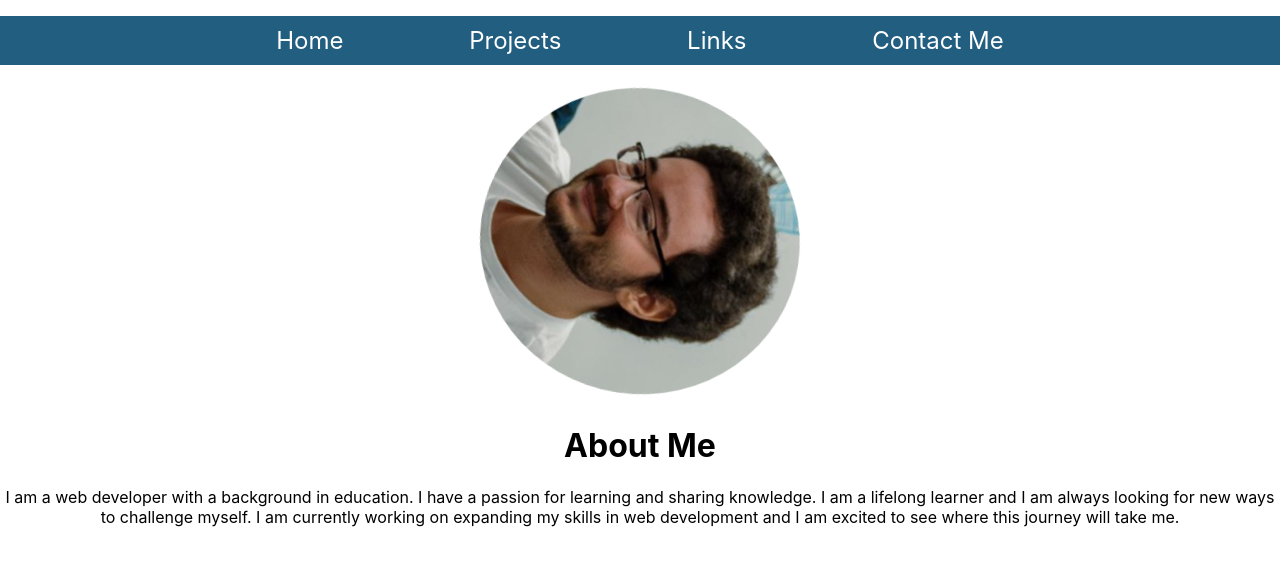
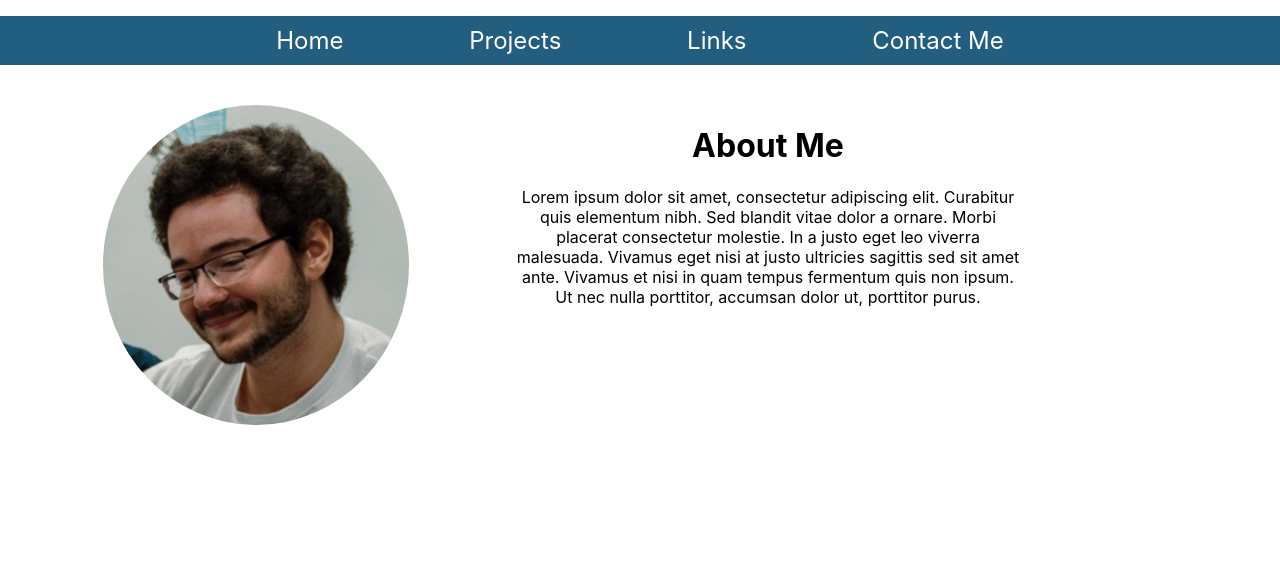
Before and after one commit to DavidJFig/DavidJFig.github.io, a React (Create React App) app in the folder portfolio/: page / in a window 1280 px wide. Shown: the top 566 px of the page. Built offline with nearby package versions, Linux system fonts and the light colour scheme.

Commit message:
2 columns

```diff
--- a/portfolio/src/App.css
+++ b/portfolio/src/App.css
@@ -1,39 +1,4 @@
-.App {
+.main-container {
   text-align: center;
+  align-content: center;
 }
-
-.App-logo {
-  height: 40vmin;
-  pointer-events: none;
-  border-radius: 50%;
-}
-
-@media (prefers-reduced-motion: no-preference) {
-  .App-logo {
-    animation: App-logo-spin infinite 20s linear;
-  }
-}
-
-.App-header {
-  background-color: #282c34;
-  min-height: 100vh;
-  display: flex;
-  flex-direction: column;
-  align-items: center;
-  justify-content: center;
-  font-size: calc(10px + 2vmin);
-  color: white;
-}
-
-.App-link {
-  color: #61dafb;
-}
-
-@keyframes App-logo-spin {
-  from {
-    transform: rotate(0deg);
-  }
-  to {
-    transform: rotate(360deg);
-  }
-}
--- a/portfolio/src/App.js
+++ b/portfolio/src/App.js
@@ -1,23 +1,14 @@
 import './App.css';
 import Header from './Components/Header';
 import AboutMe from './Components/AboutMe';
-import david from './david.jpg';
 
 function App() {
   return (
-    <div className="App">
-      {/* <header className="App-header">
-        <img src={logo} className="App-logo" alt="logo" />
-        <p>
-          Edit <code>src/App.js</code> and save to reload.
-        </p>
-      </header> */}
+    <div className="main-container">
       <Header />
-      <img src={david} className="App-logo" alt="Headshot Photo" />
+
 
       <AboutMe />
-
-
     </div>
 
   );
--- a/portfolio/src/CSS/AboutMe.css
+++ b/portfolio/src/CSS/AboutMe.css
@@ -0,0 +1,32 @@
+.profile-picture {
+    height: 40vmin;
+    pointer-events: none;
+    border-radius: 50%;
+    animation: profile-picture-spin 2.5s cubic-bezier(0.42, 0, 0.58, 1) 1;
+}
+
+@keyframes profile-picture-spin {
+    0% {
+        transform: rotate(0deg);
+    }
+    25% {
+        transform: rotate(7deg);
+    }
+    50% {
+        transform: rotate(0deg);
+    }
+    75% {
+        transform: rotate(-7deg);
+    }
+    100% {
+        transform: rotate(0deg);
+    }
+}
+
+/* two columns */
+.about-me {
+    display: grid;
+    grid-template-columns: 1fr 1fr;
+    margin-top: 5vh;
+    width: 80%;
+}
--- a/portfolio/src/Components/AboutMe.js
+++ b/portfolio/src/Components/AboutMe.js
@@ -1,17 +1,26 @@
 import React from "react";
-
+import david from "../david.jpg";
+import "../CSS/AboutMe.css";
 
 function AboutMe() {
     return (
+        // div with two columns
         <div className="about-me">
-            <h1>About Me</h1>
-                <p>I am a web developer with a background in education.
-                    I have a passion for learning and sharing knowledge.
-                    I am a lifelong learner and I am always looking for
-                    new ways to challenge myself. I am currently working
-                    on expanding my skills in web development and I am
-                    excited to see where this journey will take me.
-                </p>
+            <div className="column">
+                <img src={david} className="profile-picture" alt="Headshot" />
+            </div>
+            <div className="column">
+                <h1>About Me</h1>
+                <p>
+                Lorem ipsum dolor sit amet, consectetur adipiscing elit.
+                Curabitur quis elementum nibh. Sed blandit vitae dolor a ornare.
+                Morbi placerat consectetur molestie. In a justo eget leo viverra
+                malesuada. Vivamus eget nisi at justo ultricies sagittis sed sit
+                 amet ante. Vivamus et nisi in quam tempus fermentum quis non
+                 ipsum. Ut nec nulla porttitor, accumsan dolor ut, porttitor purus.
+                 </p>
+            </div>
+
         </div>
     );
 }
```
Also changed, not shown: 1 other file (tests, documents, lock files or other folders).
